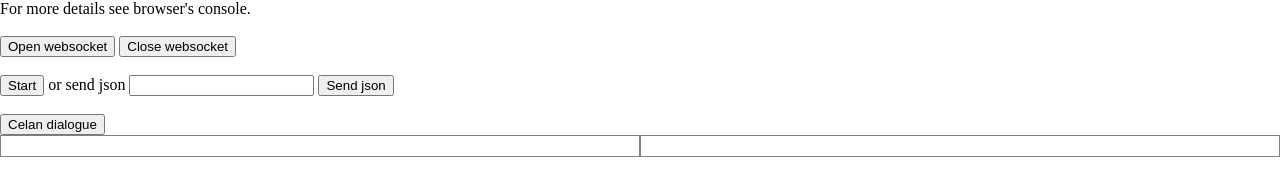
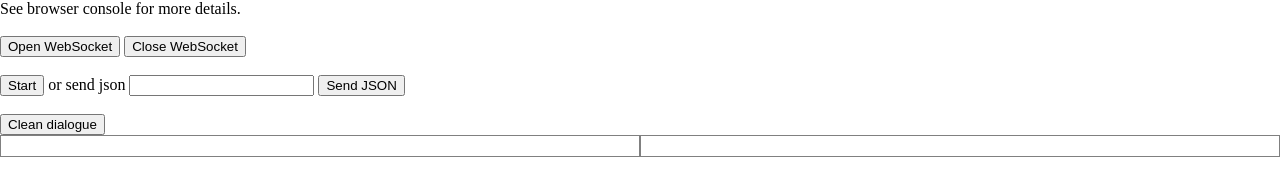
Before and after one commit to dialogflow/dialogflow-javascript-client, a plain HTML site: page demo/index.html in a window 1280 px wide. Drawn offline with Linux system fonts and the light colour scheme.

Commit message:
Update index.html

```diff
--- a/demo/index.html
+++ b/demo/index.html
@@ -2,7 +2,7 @@
 <html>
 <head lang="en">
     <meta charset="UTF-8">
-    <title>api.ai demo</title>
+    <title>Api.ai demo</title>
     <style>
         body {
             margin: 0;
@@ -25,23 +25,23 @@
 </head>
 <body>
 
-For more details see browser's console.
+See browser console for more details.
 <br/>
 <br/>
 
-<button type="button" onclick="app.open()">Open websocket</button>
-<button type="button" onclick="app.close()">Close websocket</button>
+<button type="button" onclick="app.open()">Open WebSocket</button>
+<button type="button" onclick="app.close()">Close WebSocket</button>
 
 <br/><br/>
 
 <button id="start" type="button" onclick="app.start()">Start</button>
 <button id="stop" type="button" onclick="app.stop()" class="hidden">Stop</button>
 or send json <input id="text" type="text"/>
-<button type="button" onclick="app.sendJson()">Send json</button>
+<button type="button" onclick="app.sendJson()">Send JSON</button>
 
 <br/><br/>
 
-<button id="clean" type="button" onclick="app.clean()">Celan dialogue</button>
+<button id="clean" type="button" onclick="app.clean()">Clean dialogue</button>
 <div style="display: flex">
     <div id="dialogue" class="half-panel" style="white-space: pre-line;width: 50%"></div>
     <div id="response" class="half-panel" style="white-space: pre;width: 50%;"></div>
```
